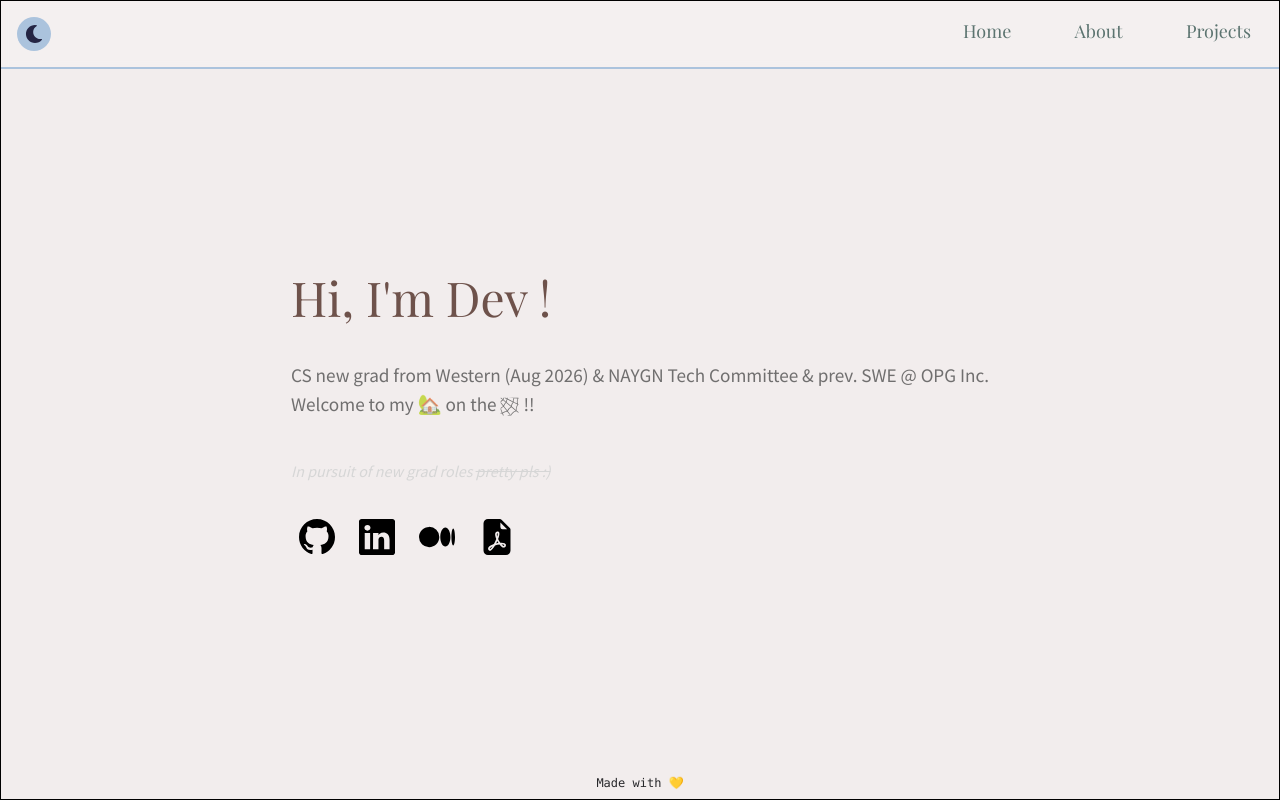
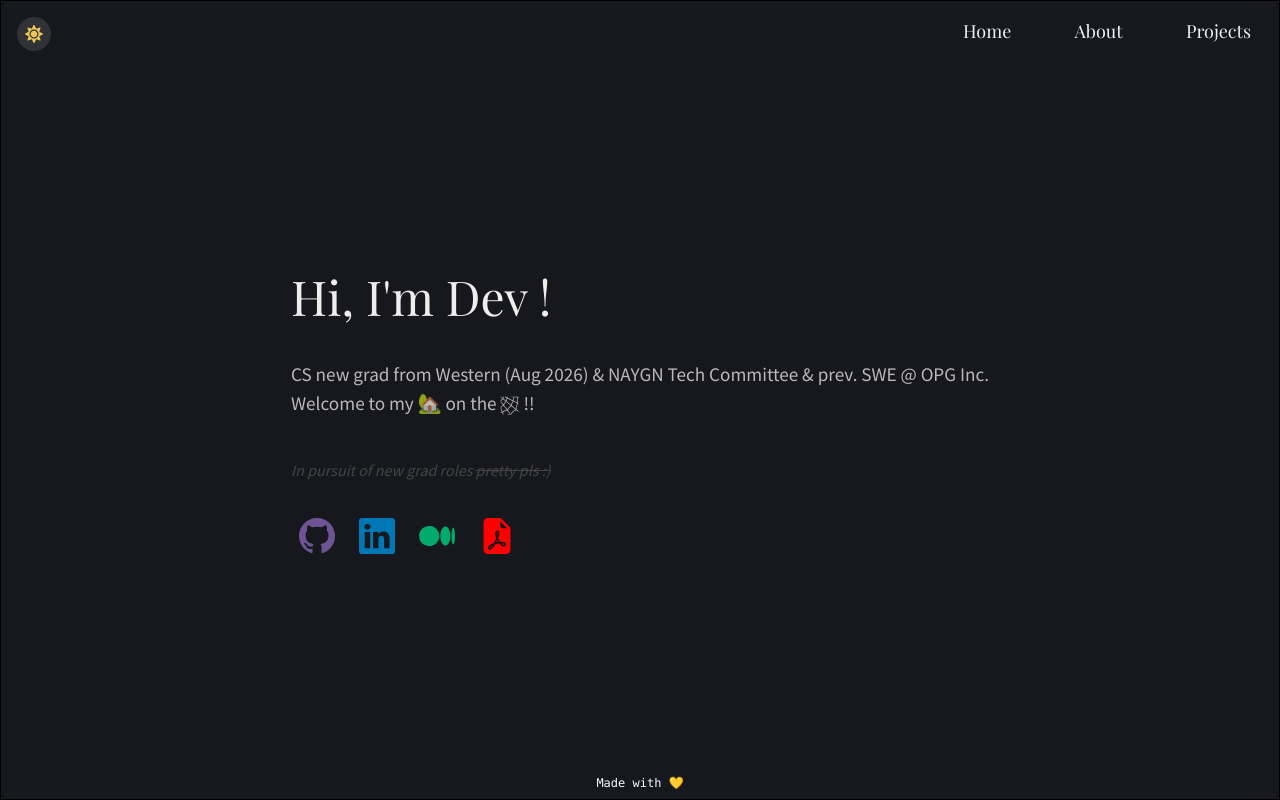
Before and after one commit to devarshi-ap/devfolio, a Next.js app: page / in a window 1280 px wide. Built offline with nearby package versions, Linux system fonts and the light colour scheme; a web font is replaced by a local one.

Commit message:
remove sys default feature (not working)

```diff
--- a/components/ThemeContext.jsx
+++ b/components/ThemeContext.jsx
@@ -2,34 +2,22 @@ import React from 'react';
 
 const getInitialTheme = () => {
   if (typeof window !== 'undefined' && window.localStorage) {
-
     const storedPrefs = window.localStorage.getItem('color-theme');
     if (typeof storedPrefs === 'string') return storedPrefs;
-
-        const userMedia = window.matchMedia('(prefers-color-scheme: dark)');
-        if (userMedia.matches) return 'dark';
   }
-    return 'light' // light theme as the default;
+  return 'dark'; // dark theme as the default
 };
 
 export const ThemeContext = React.createContext();
 
-export const ThemeProvider = ({ initialTheme, children }) => {
+export const ThemeProvider = ({ children }) => {
   const [theme, setTheme] = React.useState(getInitialTheme);
 
-    const rawSetTheme = (rawTheme) => {
+  React.useEffect(() => {
     const root = window.document.documentElement;
-
-        root.classList.remove((rawTheme === 'dark') ? 'light' : 'dark');
-        root.classList.add(rawTheme);
-
-        localStorage.setItem('color-theme', rawTheme);
-    };
-
-    if (initialTheme) rawSetTheme(initialTheme);
-
-    React.useEffect(() => {
-        rawSetTheme(theme);
+    root.classList.remove(theme === 'dark' ? 'light' : 'dark');
+    root.classList.add(theme);
+    window.localStorage.setItem('color-theme', theme);
   }, [theme]);
 
   return (
```
Lines whose indentation alone changed are shown as unchanged.
